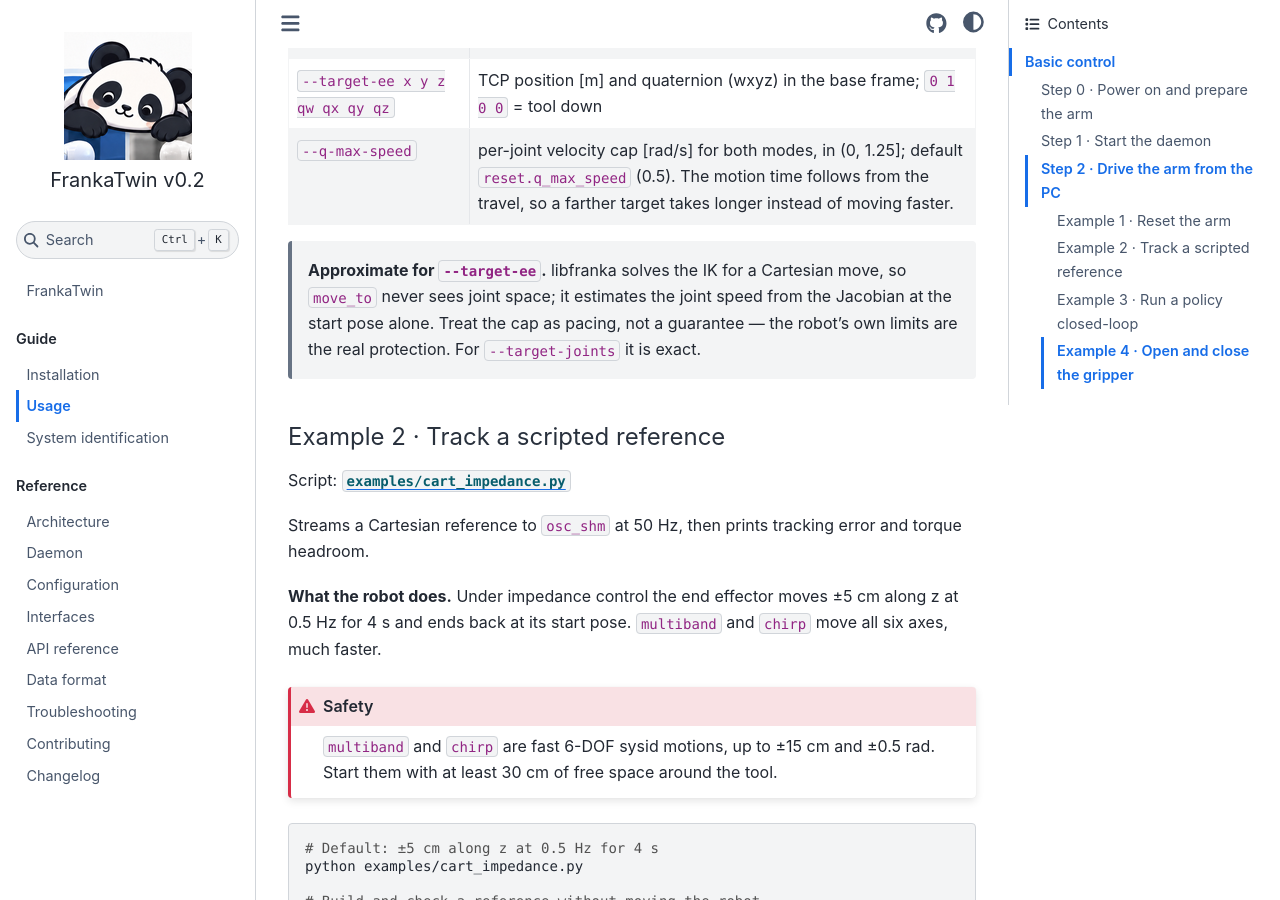
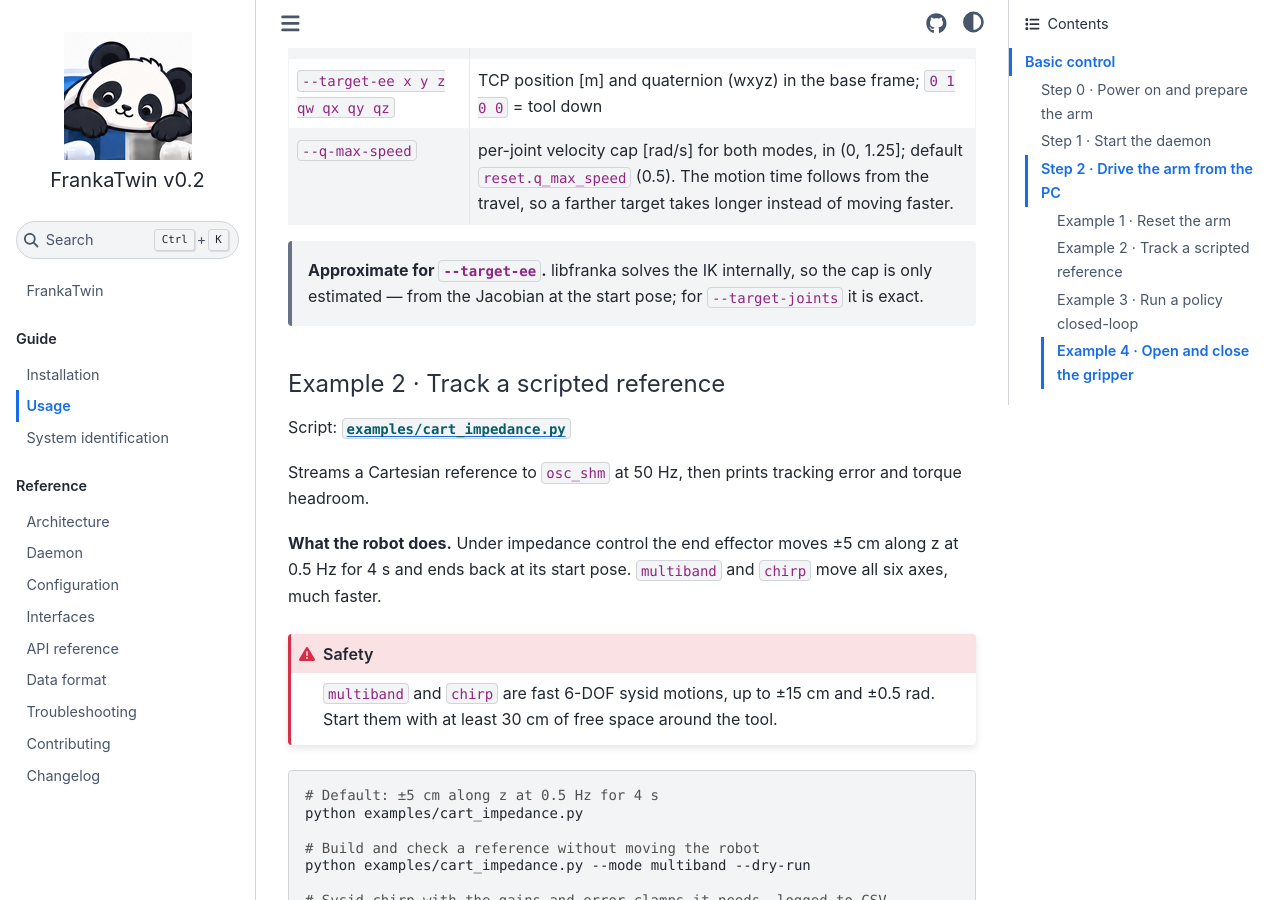
Before and after one commit to tsrobcvai/frankatwin, a Sphinx documentation site: the page built from docs/usage.md, in a window 1280 px wide and 900 px high, scrolled down 1776 px. Built offline with Sphinx 7.4.7 and the Sphinx Book theme 1.1.4, drawn with Linux system fonts in a browser that asks for light colours.

Commit message:
docs(usage): one sentence on why --q-max-speed is approximate for --target-ee
The caveat ran four sentences for a point that needs one: the cap is estimated
because libfranka does the IK. The details live in the move_to header comment.

Co-Authored-By: Claude Opus 5 <noreply@anthropic.com>

```diff
--- a/docs/usage.md
+++ b/docs/usage.md
@@ -76,10 +76,8 @@ python examples/move_to.py --target-ee 0.4 0.0 0.3  0 1 0 0  --q-max-speed 0.5
 | `--target-ee x y z qw qx qy qz` | TCP position [m] and quaternion (wxyz) in the base frame; `0 1 0 0` = tool down |
 | `--q-max-speed` | per-joint velocity cap [rad/s] for both modes, in (0, 1.25]; default `reset.q_max_speed` (0.5). The motion time follows from the travel, so a farther target takes longer instead of moving faster. |
 
-> **Approximate for `--target-ee`.** libfranka solves the IK for a Cartesian
-> move, so `move_to` never sees joint space; it estimates the joint speed from
-> the Jacobian at the start pose alone. Treat the cap as pacing, not a
-> guarantee — the robot's own limits are the real protection. For
+> **Approximate for `--target-ee`.** libfranka solves the IK internally, so the
+> cap is only estimated — from the Jacobian at the start pose; for
 > `--target-joints` it is exact.
 
 #### Example 2 · Track a scripted reference
```
